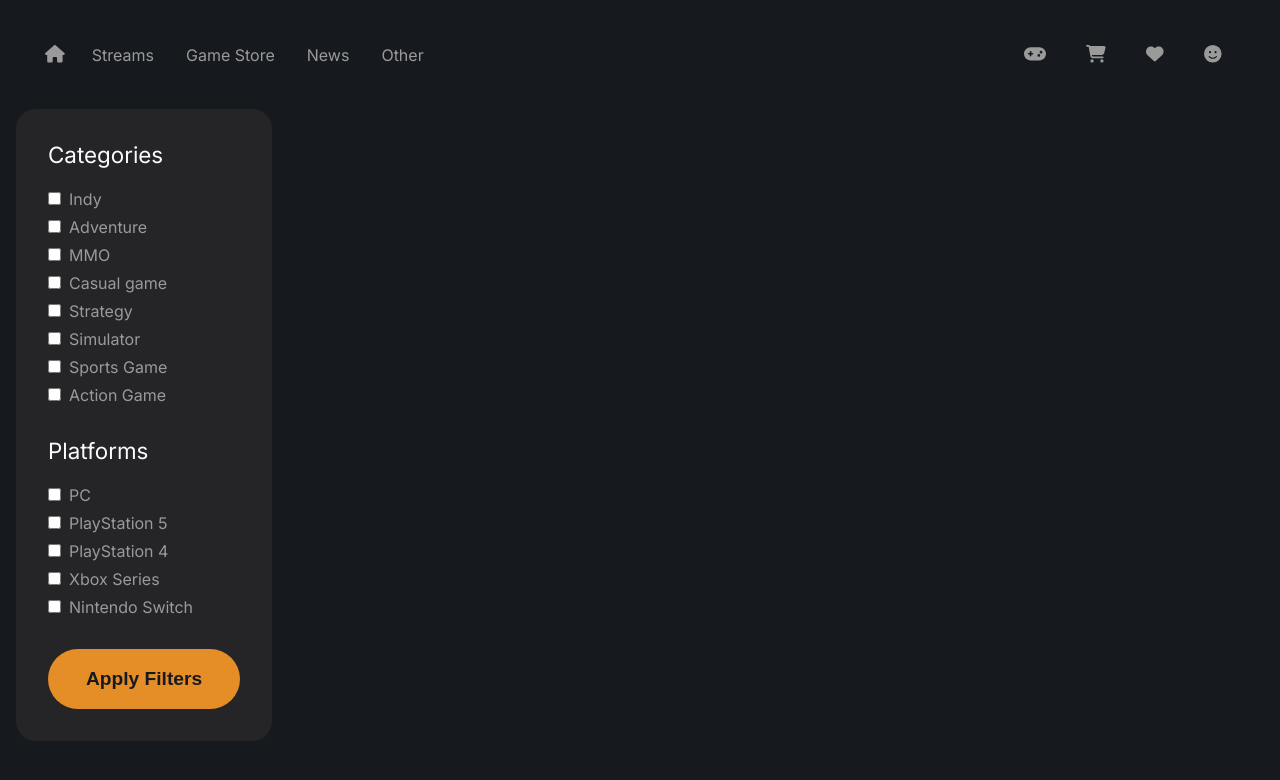
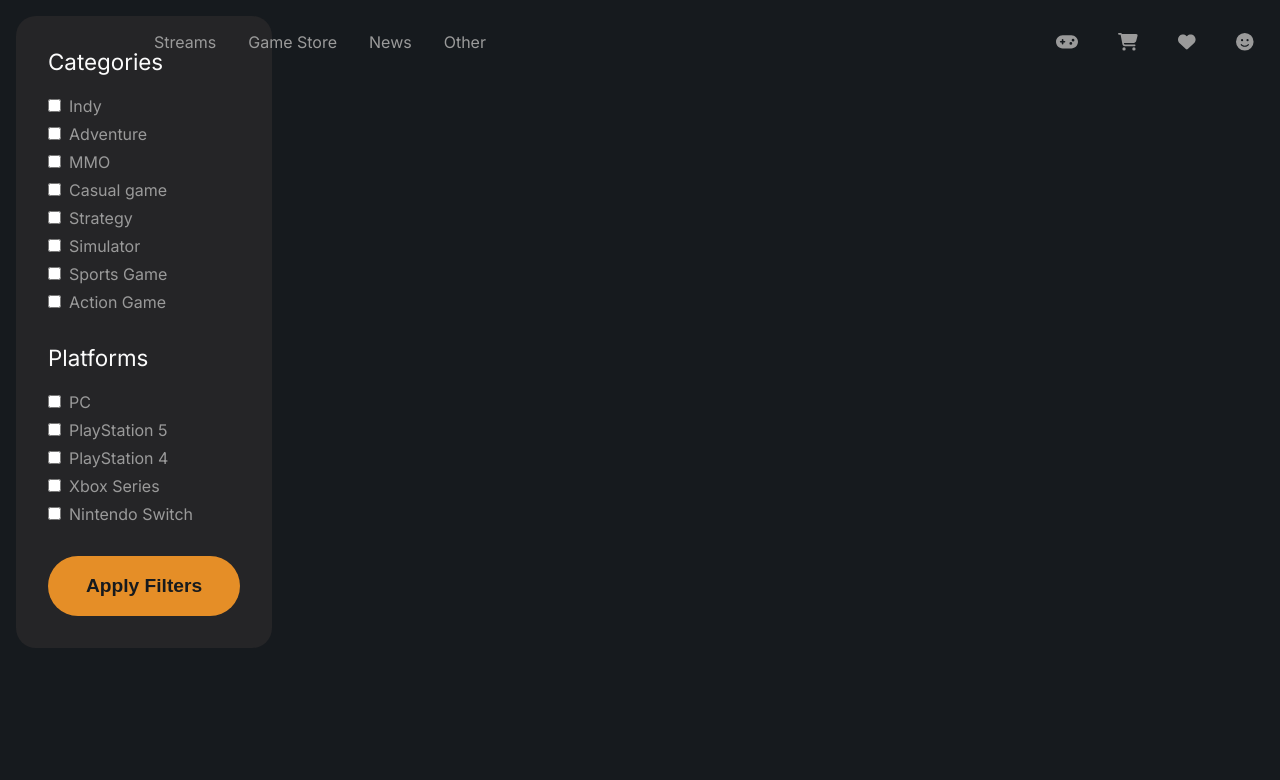
Before and after one commit to HaveFunDev/don-t-buy, a React (Vite) app: page / in a window 1280 px wide. Shown: the top 780 px of the page. Built offline with nearby package versions, Linux system fonts and the light colour scheme.

Commit message:
git temple of mobile nav

```diff
--- a/package.json
+++ b/package.json
@@ -12,8 +12,10 @@
     "@fortawesome/fontawesome-svg-core": "^6.2.1",
     "@fortawesome/free-solid-svg-icons": "^6.2.1",
     "@fortawesome/react-fontawesome": "^0.2.0",
+    "hamburger-react": "^2.5.0",
     "react": "^18.2.0",
     "react-dom": "^18.2.0",
+    "react-hamburgers": "^1.0.0",
     "react-router-dom": "^6.4.5",
     "sass": "^1.56.1"
   },
--- a/src/App.tsx
+++ b/src/App.tsx
@@ -1,11 +1,12 @@
 import { BrowserRouter } from "react-router-dom";
 import Sidebar from "./components/filter/sidebar/Sidebar";
-import Navbar from './components/layouts/navigation/Navbar'
-
+import NavbarDesktop from './components/layouts/navigation/NavbarDesktop'
+import Navbar from "./components/layouts/navigation/Navbar";
 function App() {
 	return (
 		<div>
-			<Navbar />
+			{/* <NavbarDesktop /> */}
+			<Navbar/>
 			<BrowserRouter>
 				{/* Please change it later to styles.container */}
 				<div className="container">
--- a/src/components/layouts/navigation/Navbar.module.scss
+++ b/src/components/layouts/navigation/Navbar.module.scss
@@ -1,50 +1,10 @@
-@import './../../../assets/_colors';
-
-.nav {
-	display: flex;
-	justify-content: space-between;
-	align-items: center;
-	margin: 2em;
-	font-size: 1rem;
-
-
-	&__categories {
-		display: flex;
-		align-items: center;
-		&-list {
-			display: flex;
-			list-style: none;
-		}
-		&-item {
-			margin-right: 2em;
-			color: $text-color;
-			transition: color 0.5s;
-			cursor: pointer;
-			&:hover {
-				color: $primary-color;
-			}
-		}
-	}
-	&__box {
-	}
-	&__btn {
-		background: none;
-		border: none;
-		padding: 1em;
-		margin-right: 1em;
-		cursor: pointer;
-
-		&:hover .nav__btn-icon {
-			color: $primary-color;
-		}
-		&-icon {
-			transition: color 0.5s;
-			color: $text-color;
-			font-size: 1.1rem;
-		}
-	}
+.nav{
+    position: fixed;
+    width: 100%;
+    top: 0;
+    left: 0;
+    display: flex;
+    justify-content: space-between;
+    align-items: center;
+    z-index: 10000;
 }
-
-.test{
-	display: flex;
-}
--- a/src/components/layouts/navigation/Navbar.tsx
+++ b/src/components/layouts/navigation/Navbar.tsx
@@ -1,42 +1,24 @@
-import { FontAwesomeIcon } from '@fortawesome/react-fontawesome'
-import { faHouse,faCartShopping,faHeart,faGamepad,faFaceSmile} from '@fortawesome/free-solid-svg-icons'
-
-import Wrapper from '../../wrapper/Wrapper'
-
+import { useState, useEffect } from 'react'
+import { Spin as Hamburger } from 'hamburger-react'
+import NavbarItems from './NavbarItems'
 import styles from './Navbar.module.scss'
-
-const homeIcon = <FontAwesomeIcon icon={faHouse} className={styles['nav__btn-icon']} />
-const haveFunIcon = <FontAwesomeIcon icon={faGamepad} className={styles['nav__btn-icon']} />
-const cartIcon = <FontAwesomeIcon icon={faCartShopping} className={styles['nav__btn-icon']} />
-const favouriteIcon = <FontAwesomeIcon icon={faHeart} className={styles['nav__btn-icon']} />
-const profileIcon = <FontAwesomeIcon icon={faFaceSmile} className={styles['nav__btn-icon']} />
-// have to change icons style to light
-
-const categories = [
-     'Streams','Game Store','News','Other'
-]
-
+import NavbarButtons from './NavbarButtons'
 
 const Navbar = () => {
-return  <Wrapper>
-<nav className={styles.nav}>
-    <div className={styles['nav__categories']}>
-    <button className={styles['nav__btn']}>{homeIcon}</button>
-   <ul className={styles['nav__categories-list']}>
-    { /* This categories have to be dynamic  */ }
-    {categories.map(item=><li className={styles['nav__categories-item']}>{item}</li>)}
-   </ul>
-   </div>
-   <div className={styles['nav__box']}>
-    <button className={styles['nav__btn']}>{haveFunIcon}</button>
-    <button className={styles['nav__btn']}>{cartIcon}</button>
-    <button className={styles['nav__btn']}>{favouriteIcon}</button>
-    <button className={styles['nav__btn']}>{profileIcon}</button>
-   </div>
+	const [isOpen, setOpen] = useState(false)
+	const [matches, setMatches] = useState(window.matchMedia('(min-width: 576px)').matches)
 
-</nav>
-   </Wrapper>
+	useEffect(() => {
+		window.matchMedia('(min-width: 768px)').addEventListener('change', e => setMatches(e.matches))
+	}, [])
+
+	return (
+		<nav className={styles.nav}>
+			{!matches && <Hamburger toggled={isOpen} toggle={setOpen} color={'#9a9a9a'} />}
+			<NavbarItems handleNav={isOpen} />
+			<NavbarButtons/>
+		</nav>
+	)
 }
 
-
 export default Navbar
--- /dev/null
+++ b/src/components/layouts/navigation/NavbarButtons.module.scss
@@ -0,0 +1,21 @@
+@import './../../../assets/_colors';
+
+.container{
+}
+
+.btn {
+    background: none;
+    border: none;
+    padding: 1em;
+    margin-right: 1em;
+    cursor: pointer;
+
+    &:hover .btn__icon {
+        color: $primary-color;
+    }
+    &__icon {
+        transition: color 0.5s;
+        color: $text-color;
+        font-size: 1.1rem;
+    }
+}
--- /dev/null
+++ b/src/components/layouts/navigation/NavbarButtons.tsx
@@ -0,0 +1,22 @@
+import styles from './NavbarButtons.module.scss'
+
+import { FontAwesomeIcon } from '@fortawesome/react-fontawesome'
+import { faCartShopping,faHeart,faGamepad,faFaceSmile} from '@fortawesome/free-solid-svg-icons'
+
+const haveFunIcon = <FontAwesomeIcon icon={faGamepad} className={styles['btn__icon']} />
+const cartIcon = <FontAwesomeIcon icon={faCartShopping} className={styles['btn__icon']} />
+const favouriteIcon = <FontAwesomeIcon icon={faHeart} className={styles['btn__icon']} />
+const profileIcon = <FontAwesomeIcon icon={faFaceSmile} className={styles['btn__icon']} />
+
+const NavbarButtons = () => {
+	return (
+		<div className={styles.container} >
+			<button className={styles['btn']}>{haveFunIcon}</button>
+			<button className={styles['btn']}>{cartIcon}</button>
+			<button className={styles['btn']}>{favouriteIcon}</button>
+			<button className={styles['btn']}>{profileIcon}</button>
+		</div>
+	)
+}
+
+export default NavbarButtons
--- /dev/null
+++ b/src/components/layouts/navigation/NavbarDesktop.module.scss
@@ -0,0 +1,50 @@
+@import './../../../assets/_colors';
+
+.nav {
+	display: flex;
+	justify-content: space-between;
+	align-items: center;
+	margin: 2em;
+	font-size: 1rem;
+
+
+	&__categories {
+		display: flex;
+		align-items: center;
+		&-list {
+			display: flex;
+			list-style: none;
+		}
+		&-item {
+			margin-right: 2em;
+			color: $text-color;
+			transition: color 0.5s;
+			cursor: pointer;
+			&:hover {
+				color: $primary-color;
+			}
+		}
+	}
+	&__box {
+	}
+	&__btn {
+		background: none;
+		border: none;
+		padding: 1em;
+		margin-right: 1em;
+		cursor: pointer;
+
+		&:hover .nav__btn-icon {
+			color: $primary-color;
+		}
+		&-icon {
+			transition: color 0.5s;
+			color: $text-color;
+			font-size: 1.1rem;
+		}
+	}
+}
+
+.test{
+	display: flex;
+}
--- /dev/null
+++ b/src/components/layouts/navigation/NavbarDesktop.tsx
@@ -0,0 +1,54 @@
+import { useState,useEffect } from 'react'
+import { FontAwesomeIcon } from '@fortawesome/react-fontawesome'
+import { faHouse,faCartShopping,faHeart,faGamepad,faFaceSmile} from '@fortawesome/free-solid-svg-icons'
+
+import Wrapper from '../../utilities/wrapper/Wrapper'
+import { Fade as Hamburger } from 'hamburger-react'
+
+import styles from './NavbarDesktop.module.scss'
+
+const homeIcon = <FontAwesomeIcon icon={faHouse} className={styles['nav__btn-icon']} />
+const haveFunIcon = <FontAwesomeIcon icon={faGamepad} className={styles['nav__btn-icon']} />
+const cartIcon = <FontAwesomeIcon icon={faCartShopping} className={styles['nav__btn-icon']} />
+const favouriteIcon = <FontAwesomeIcon icon={faHeart} className={styles['nav__btn-icon']} />
+const profileIcon = <FontAwesomeIcon icon={faFaceSmile} className={styles['nav__btn-icon']} />
+// have to change icons style to light
+
+const categories = [
+     'Streams','Game Store','News','Other'
+]
+
+
+const NavbarDesktop = () => {
+     const [isOpen, setOpen] = useState(false)
+     const [matches, setMatches] = useState(window.matchMedia('(min-width: 576px)').matches)
+
+     useEffect(() => {
+		window.matchMedia('(min-width: 768px)').addEventListener('change', e => setMatches(e.matches))
+	}, [])
+
+
+
+return  <Wrapper>
+<nav className={styles.nav}>
+    <div className={styles['nav__categories']}>
+    <button className={styles['nav__btn']}>{homeIcon}</button>
+   <ul className={styles['nav__categories-list']}>
+    { /* This categories have to be dynamic  */ }
+    {categories.map(item=><li className={styles['nav__categories-item']}>{item}</li>)}
+   </ul>
+   </div>
+   <div className={styles['nav__box']}>
+    <button className={styles['nav__btn']}>{haveFunIcon}</button>
+    <button className={styles['nav__btn']}>{cartIcon}</button>
+    <button className={styles['nav__btn']}>{favouriteIcon}</button>
+    <button className={styles['nav__btn']}>{profileIcon}</button>
+    {!matches &&<Hamburger color={"#9a9a9a"}/>}
+   </div>
+
+</nav>
+   </Wrapper>
+}
+
+
+export default NavbarDesktop
--- /dev/null
+++ b/src/components/layouts/navigation/NavbarItems.module.scss
@@ -0,0 +1,51 @@
+@import './../../../assets/_colors';
+
+.items {
+	position: absolute;
+	background-color: $primary-color;
+	transform: translateX(-500px);
+	transition: transform 0.7s;
+	top: 47px;
+	min-width: 50%;
+	padding: 1em;
+	display: flex;
+	justify-content: flex-start;
+	flex-direction: column;
+	align-items: center;
+
+	@media (min-width: 768px) {
+		position: relative;
+		transform: translateX(0);
+        background-color: transparent;
+		top: 0;
+	}
+
+	&__list {
+		list-style: none;
+		width: 100%;
+
+		@media (min-width: 768px) {
+			display: flex;
+            justify-content: center;
+            align-items: center;
+            background-color: none;
+            color: $text-color;
+
+		}
+
+		&-item {
+			border-radius: 8px;
+			padding: 1em;
+			cursor: pointer;
+            transition: all .5s;
+			&:hover {
+				background-color: $text-color;
+                color: $primary-color;
+			}
+		}
+	}
+}
+
+.active {
+	transform: translateX(0);
+}
--- /dev/null
+++ b/src/components/layouts/navigation/NavbarItems.tsx
@@ -0,0 +1,18 @@
+import styles from './NavbarItems.module.scss'
+
+const categories = ['Streams', 'Game Store', 'News', 'Other']
+
+const NavbarItems = props => {
+	return (
+		<div className={`${styles.items} ${props.handleNav ? styles.active : ''}`}>
+			<ul className={styles['items__list']}>
+				{/* This categories have to be dynamic  */}
+				{categories.map(item => (
+					<li className={styles['items__list-item']}>{item}</li>
+				))}
+			</ul>
+		</div>
+	)
+}
+
+export default NavbarItems
```
Also changed, not shown: src/components/utilities/wrapper/Wrapper.module.scss (renamed from src/components/wrapper/Wrapper.module.scss), src/components/utilities/wrapper/Wrapper.tsx (renamed from src/components/wrapper/Wrapper.tsx), 1 other file (tests, documents, lock files or other folders).
